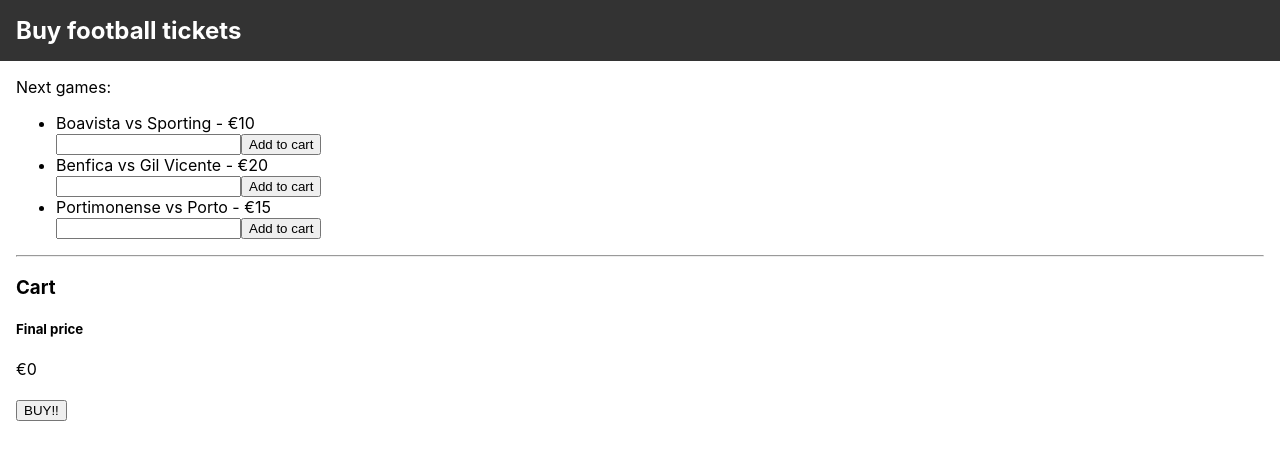
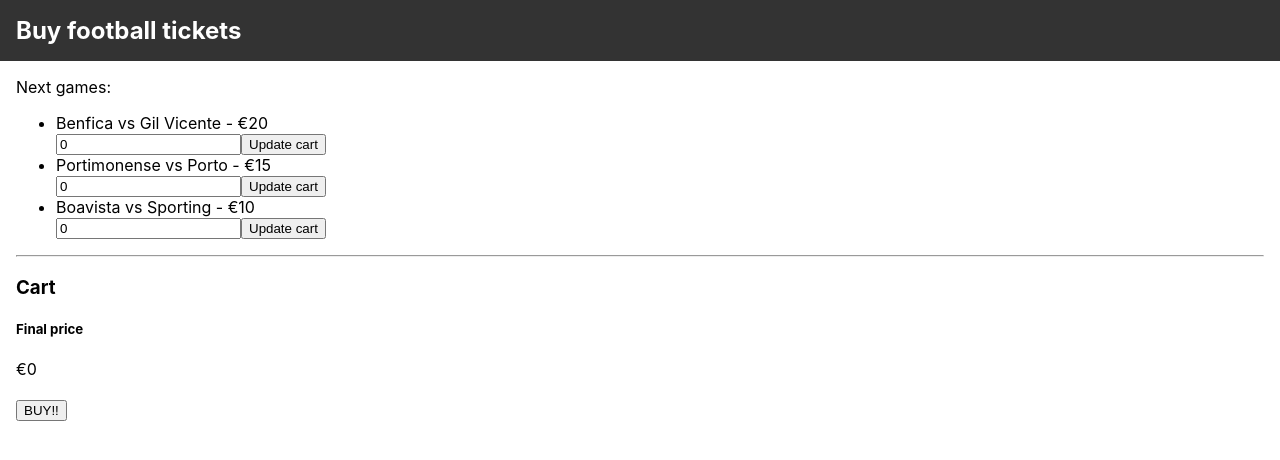
Before and after one commit to asantos00/cypress-e2e, a React (Create React App) app: page / in a window 1280 px wide. Shown: the top 460 px of the page. Built offline with nearby package versions, Linux system fonts and the light colour scheme.

Commit message:
Refactor app. Add notes

```diff
--- a/src/App.js
+++ b/src/App.js
@@ -1,50 +1,17 @@
-import React, { useState } from "react";
+import React from "react";
 import "./index.css";
-import useLocalStorage from './useLocalStorage';
+import useLocalStorage from "./useLocalStorage";
 import styles from "./App.module.css";
+import Cart from "./Cart";
+import GameRow from "./GameRow";
+import gamesDb, { allGames } from './db';
 
-const gamesDb = {
-  // setbra: {
-  //   id: 'setbra',
-  //   name: 'Setubal vs Braga',
-  //   nrOfTickets: 0,
-  //   price: 10
-  // },
-  boascp: {
-    id: "boascp",
-    name: "Boavista vs Sporting",
-    nrOfTickets: 0,
-    price: 10
-  },
-  slbgvc: {
-    id: "slbgvc",
-    name: "Benfica vs Gil Vicente",
-    nrOfTickets: 0,
-    price: 20
-  },
-  fcpptm: {
-    id: "fcpptm",
-    name: "Portimonense vs Porto",
-    nrOfTickets: 0,
-    price: 15
-  }
+const buyTickets = (price, tickets) => {
+  alert(`You just bought ${tickets} tickets for €${price}`);
 };
 
 function App() {
-  const [games, setGames] = useState(gamesDb);
-  const [cart, setCart] = useLocalStorage('cart', {});
-
-  const allGames = Object.keys(games).map(gameKey => games[gameKey]);
-  const allCartKeys = Object.keys(cart);
-  const allCart = allCartKeys.map(cartKey => cart[cartKey]);
-  const totalNrOfTickets = allCart.reduce((finalPrice, item) => parseInt(finalPrice, 10) + parseInt(item, 10), 0);
-  const totalPrice = allCartKeys.reduce((finalPrice, cartKey) => {
-    return finalPrice + cart[cartKey] * games[cartKey].price;
-  }, 0);
-
-  const buyTickets = () => {
-    alert(`You just bought ${totalNrOfTickets} tickets for €${totalPrice}`);
-  };
+  const [cart, setCart] = useLocalStorage("cart", {});
 
   return (
     <div className="App">
@@ -53,54 +20,24 @@
         Next games:
         <ul>
           {allGames.map(game => (
-            <li key={game.id}>
-              {game.name} - €{game.price}
-              <br />
-              <input
-                type="number"
-                data-testid={`${game.id}`}
-                defaultValue={cart[game.id]}
-                onChange={ev => {
-                  const nrOfTickets = ev.target.value
-                    ? parseInt(ev.target.value, 10)
-                    : "";
-
-                  setGames({
-                    ...games,
-                    [game.id]: { ...game, nrOfTickets }
-                  });
-                }}
-              />
-              <button
-                onClick={ev => {
-                  setCart({
-                    ...cart,
-                    [game.id]: game.nrOfTickets
-                  });
-                }}
-              >
-                {game.nrOfTickets && cart[game.id] !== game.nrOfTickets ? "Update cart" : "Add to cart"}
-              </button>
-            </li>
+            <GameRow
+              game={game}
+              nrOfTickets={cart[game.id] || 0}
+              onUpdateCart={nrOfTickets => {
+                setCart({ ...cart, [game.id]: nrOfTickets });
+              }}
+            />
           ))}
         </ul>
         <hr />
-        <div className={styles.cart} data-testid="cart">
-          <h3>Cart</h3>
-          <ul>
-            {allCartKeys.map(cartKey => cart[cartKey] ? (
-              <li key={cartKey}>
-                {games[cartKey].name} - {cart[cartKey]} x €
-                {games[cartKey].price}
-              </li>
-            ) : null)}
-          </ul>
-          <h5>Final price</h5>€
-          {totalPrice}
-          <br />
-          <br />
-          <button onClick={() => buyTickets()}>BUY!!</button>
-        </div>
+        <Cart
+          cart={cart}
+          games={gamesDb}
+          buyTickets={buyTickets}
+          onRemoveFromCart={gameId => {
+            setCart({ ...cart, [gameId]: 0 })
+          }}
+        />
       </main>
     </div>
   );
--- /dev/null
+++ b/src/Cart.js
@@ -0,0 +1,35 @@
+import React from "react";
+import styles from "./App.module.css";
+
+export default ({ cart, games, buyTickets, onRemoveFromCart }) => {
+  const allCartKeys = Object.keys(cart);
+  const numberOfTickets = allCartKeys.reduce(
+    (tickets, gameId) => tickets + parseInt(cart[gameId], 10),
+    0
+  );
+  const totalPrice = allCartKeys.reduce((price, gameId) => {
+    return price + cart[gameId] * games[gameId].price
+  }, 0);
+
+  return (
+    <div className={styles.cart} data-testid="cart">
+      <h3>Cart</h3>
+      <ul>
+        {allCartKeys.map(gameId =>
+          cart[gameId] ? (
+            <li key={gameId}>
+              {games[gameId].name} - {cart[gameId]} x €{games[gameId].price}
+              <button onClick={() => onRemoveFromCart(gameId)}>Remove from cart</button>
+            </li>
+          ) : null
+        )}
+      </ul>
+      <h5>Final price</h5>€{totalPrice}
+      <br />
+      <br />
+      <button onClick={() => buyTickets(totalPrice, numberOfTickets)}>
+        BUY!!
+      </button>
+    </div>
+  );
+};
--- /dev/null
+++ b/src/GameRow.js
@@ -0,0 +1,29 @@
+import React, { useState, useEffect } from "react";
+
+export default ({
+  game,
+  nrOfTickets,
+  onUpdateCart,
+}) => {
+  const [numberOfTickets, setNumberOfTickets] = useState(nrOfTickets)
+
+  useEffect(() => {
+    setNumberOfTickets(nrOfTickets)
+  }, [nrOfTickets, setNumberOfTickets])
+
+  return (
+    <li>
+      {game.name} - €{game.price}
+      <br />
+      <input
+        type="number"
+        data-testid={`${game.id}`}
+        value={numberOfTickets}
+        onChange={ev => setNumberOfTickets(parseInt(ev.target.value, 10))}
+      />
+      <button onClick={() => onUpdateCart(numberOfTickets)}>
+        Update cart
+      </button>
+    </li>
+  );
+};
--- /dev/null
+++ b/src/db.js
@@ -0,0 +1,29 @@
+const gamesDb = {
+    slbgvc: {
+      id: "slbgvc",
+      name: "Benfica vs Gil Vicente",
+      nrOfTickets: 0,
+      price: 20
+    },
+    fcpptm: {
+      id: "fcpptm",
+      name: "Portimonense vs Porto",
+      nrOfTickets: 0,
+      price: 15
+    },
+    boascp: {
+      id: "boascp",
+      name: "Boavista vs Sporting",
+      nrOfTickets: 0,
+      price: 10
+    },
+    // setbra: {
+    //   id: 'setbra',
+    //   name: 'Setubal vs Braga',
+    //   nrOfTickets: 0,
+    //   price: 10
+    // },
+  };
+
+  export const allGames = Object.keys(gamesDb).map(gameKey => gamesDb[gameKey]);
+  export default gamesDb;
```
Also changed, not shown: 1 other file (tests, documents, lock files or other folders).
